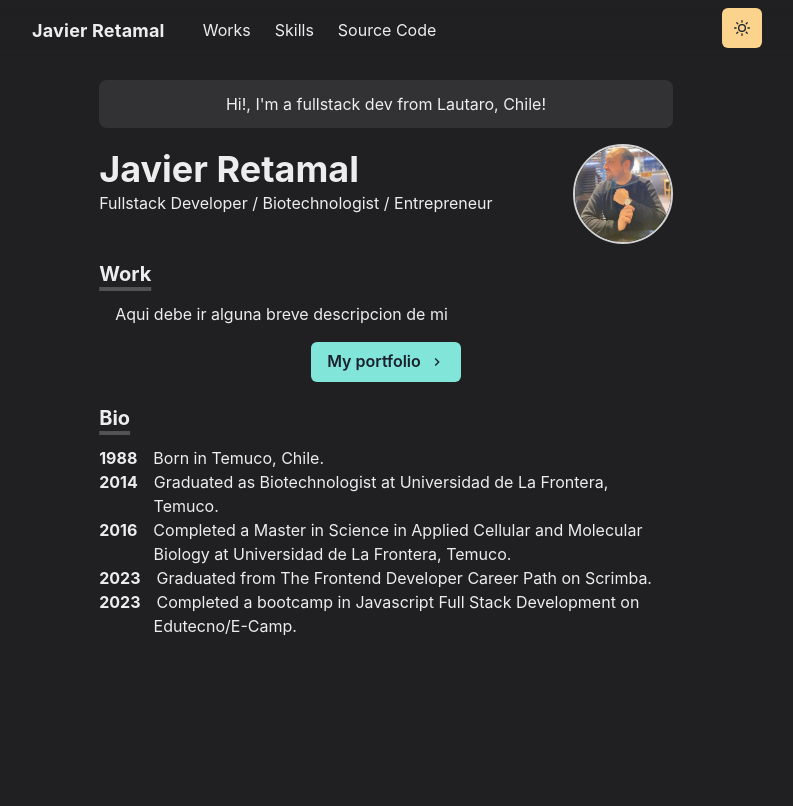
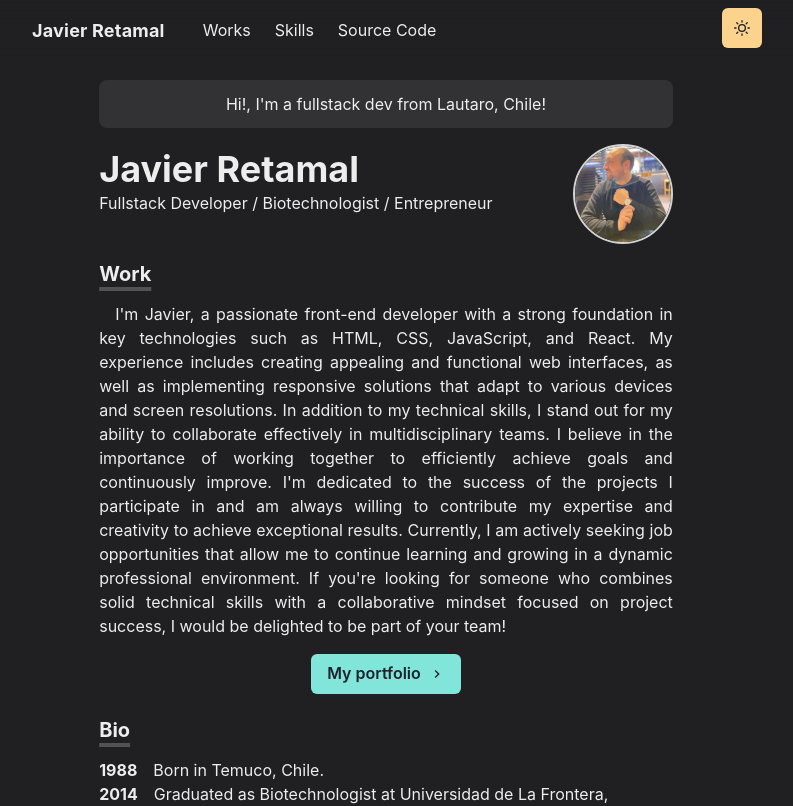
Before and after one commit to payasoex/portfolio-webpage, a Next.js app: page / in a window 1280 px wide. Shown: the top 806 px of the page, without its empty margins (254-1047 px from the left). Built offline with nearby package versions, Linux system fonts and the light colour scheme.

Commit message:
agregada descripcion personal

```diff
--- a/pages/index.js
+++ b/pages/index.js
@@ -52,7 +52,12 @@ const Page = () => {
                     <Heading as="h3" variant="section-title">
                         Work
                     </Heading>
-                    <Paragraph>Aqui debe ir alguna breve descripcion de mi</Paragraph>
+                    <Paragraph>I'm Javier, a passionate front-end developer with a strong foundation in key technologies such as HTML, CSS, JavaScript, and React.
+                        My experience includes creating appealing and functional web interfaces, as well as implementing responsive solutions that adapt to various devices and screen resolutions.
+                        In addition to my technical skills, I stand out for my ability to collaborate effectively in multidisciplinary teams. I believe in the importance of working together to efficiently achieve goals and continuously improve.
+                        I'm dedicated to the success of the projects I participate in and am always willing to contribute my expertise and creativity to achieve exceptional results.
+                        Currently, I am actively seeking job opportunities that allow me to continue learning and growing in a dynamic professional environment.
+                        If you're looking for someone who combines solid technical skills with a collaborative mindset focused on project success, I would be delighted to be part of your team!</Paragraph>
                     <Box align="center" my={4}>
                         <Link as={NextLink} href="/works">
                             <Button
```
